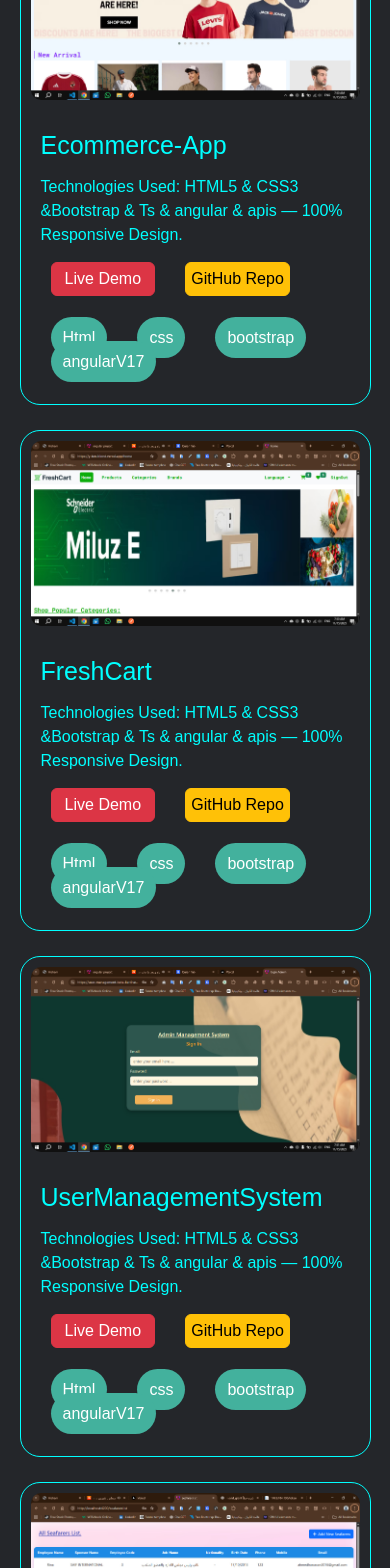
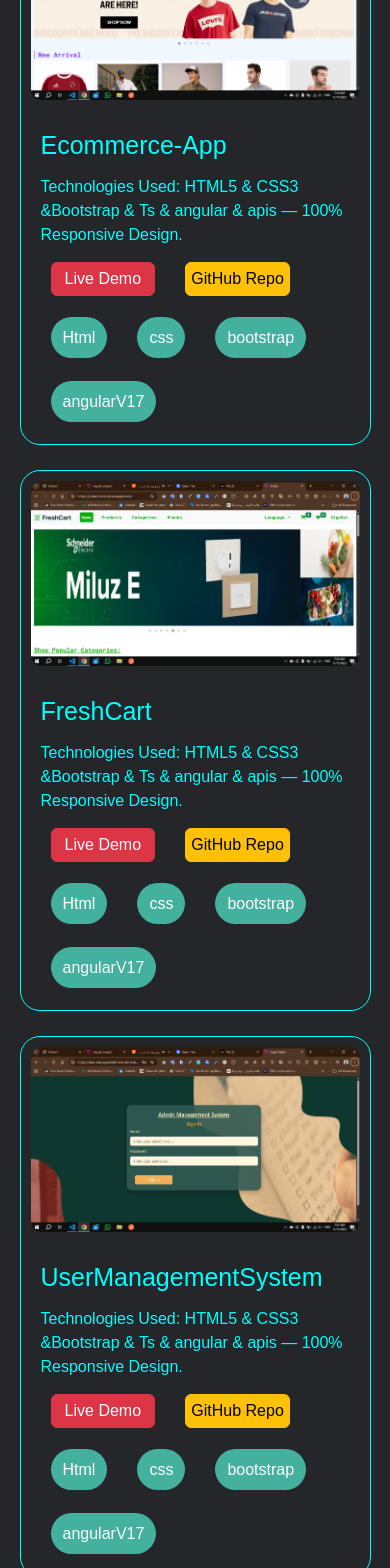
Before and after one commit to Omar-abdelbary/finalPortfolioApp, an Angular app: page /allprojects/angular in a window 390 px wide. Shown: the part 432-2000 px from the top of the page. Built offline with nearby package versions, Linux system fonts and the light colour scheme; a web font is replaced by a local one.

Commit message:
fix scroll in component projects

```diff
--- a/src/app/components/angular/angular.component.css
+++ b/src/app/components/angular/angular.component.css
@@ -78,8 +78,8 @@
 
 @media (max-width:767px) {
 
-  .angular-projects .project-info .project-details .list li a {
-  margin-bottom: 20px !important;
+  .angular-projects .project-info .project-details .list .li-l  {
+  margin-top: 40px !important;
 }
 
 }
--- a/src/app/components/angular/angular.component.html
+++ b/src/app/components/angular/angular.component.html
@@ -20,7 +20,7 @@
               <li><a>Html</a></li>
               <li><a>css</a></li>
               <li><a>bootstrap</a></li>
-              <li><a>angularV17</a></li>
+              <li class="li-l"><a>angularV17</a></li>
             </ul>
 
           </div>
@@ -55,7 +55,7 @@
               <li><a>Html</a></li>
               <li><a>css</a></li>
               <li><a>bootstrap</a></li>
-              <li><a>angularV17</a></li>
+              <li class="li-l"><a>angularV17</a></li>
             </ul>
           </div>
         </div>
@@ -89,7 +89,7 @@
               <li><a>Html</a></li>
               <li><a>css</a></li>
               <li><a>bootstrap</a></li>
-              <li><a>angularV17</a></li>
+              <li class="li-l"><a>angularV17</a></li>
             </ul>
           </div>
         </div>
@@ -125,7 +125,7 @@
               <li><a>Html</a></li>
               <li><a>css</a></li>
               <li><a>bootstrap</a></li>
-              <li><a>angularV17</a></li>
+              <li class="li-l"><a>angularV17</a></li>
             </ul>
           </div>
         </div>
--- a/src/app/components/js/js.component.css
+++ b/src/app/components/js/js.component.css
@@ -72,3 +72,17 @@
   text-align: center !important;
   border-radius: 20px !important;
 }
+
+
+@media (max-width:767px) {
+
+  .bootstrap-projects .project-info .project-details .list  {
+  flex-wrap: wrap !important;
+}
+
+
+.bootstrap-projects .project-info .project-details .list li  {
+  margin-bottom: 30px !important;
+}
+
+}
```
